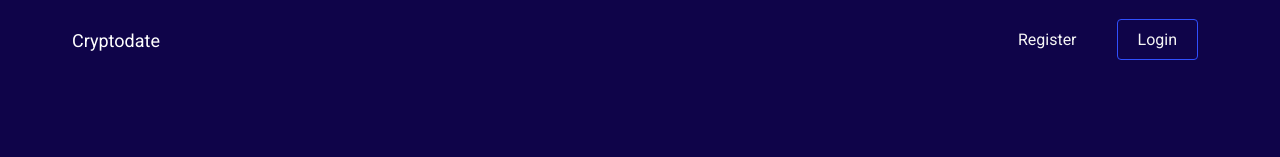
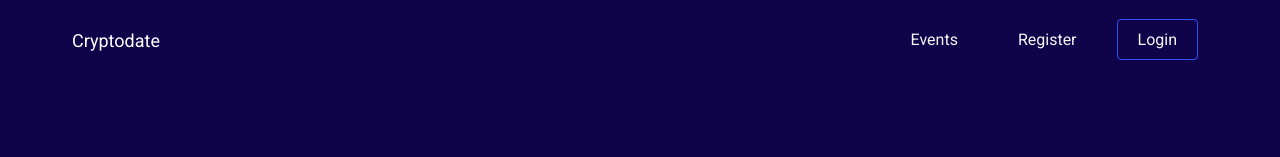
Before and after one commit to markify/cryptodate, a React (Create React App) app: page / in a window 1280 px wide. Shown: the top 157 px of the page. Built offline with nearby package versions, Linux system fonts and the light colour scheme.

Commit message:
add event on nav

```diff
--- a/src/components/layout/Navbar.js
+++ b/src/components/layout/Navbar.js
@@ -21,6 +21,9 @@ const Navbar = () => {
 						<li>
 							<a className="register" href="">Register</a>
 						</li>
+						<li>
+							<a className="events" href="">Events</a>
+						</li>
 					</ul>
 				</nav>
 			</header>
```
